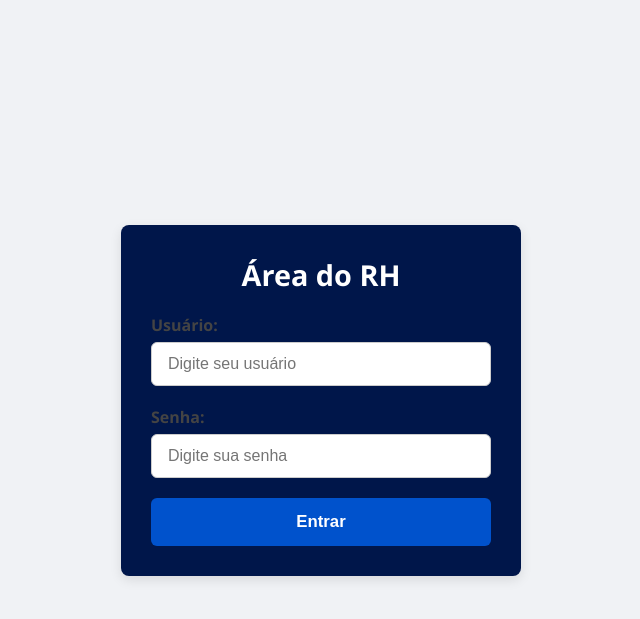
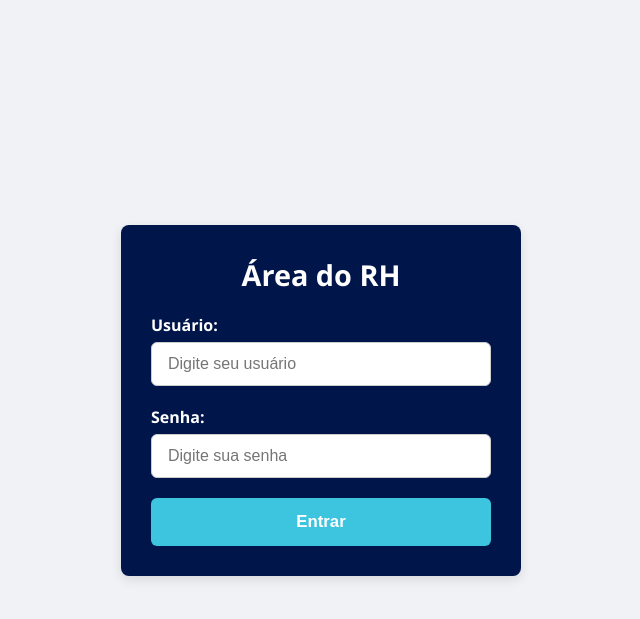
Before and after one commit to AlvaroMayF/satisfa-o, a Flask app: page /admin/login in a window 1280 px wide. Shown: the top 619 px of the page, without its empty margins (319-959 px from the left). Run offline with Flask 3, Linux system fonts and the light colour scheme.

Commit message:
ajuste-rh

```diff
--- a/static/rh.css
+++ b/static/rh.css
@@ -27,7 +27,7 @@
   display: block;
   margin-bottom: 6px;
   font-weight: bold;
-  color: #444;
+  color: #fff;
 }
 .rh-login-container input[type="text"],
 .rh-login-container input[type="date"],
@@ -42,14 +42,14 @@
   transition: border-color 0.3s ease, box-shadow 0.3s ease;
 }
 .rh-login-container input:focus {
-  border-color: #0052cc;
+  border-color: var(--secondaryColor);
   box-shadow: 0 0 0 3px rgba(0, 82, 204, 0.2);
   outline: none;
 }
 .rh-login-container button[type="submit"] {
   width: 100%;
   padding: 14px 0;
-  background-color: #0052cc;
+  background-color: var(--secondaryColor);
   color: #fff;
   border: none;
   border-radius: 6px;
@@ -59,7 +59,7 @@
   transition: background-color 0.3s ease;
 }
 .rh-login-container button[type="submit"]:hover {
-  background-color: #0041a8;
+  background-color: var(--secondaryColor);
 }
 .rh-login-container .error {
   color: #c00;
```
